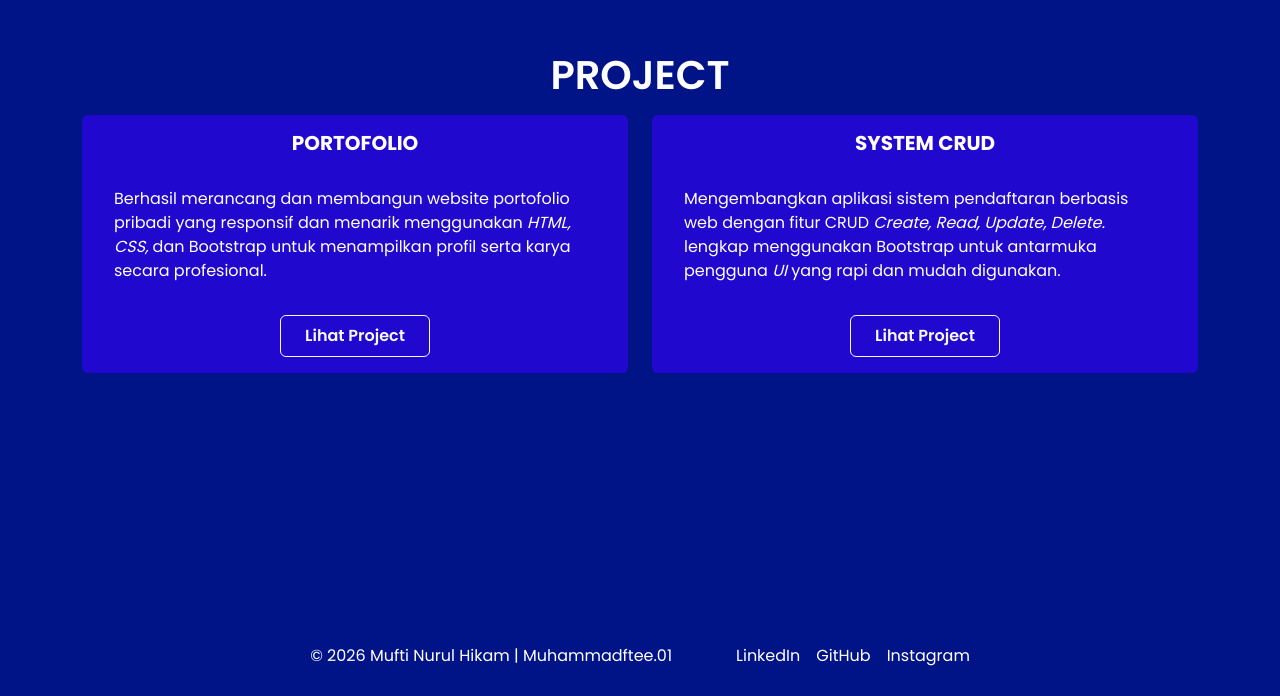
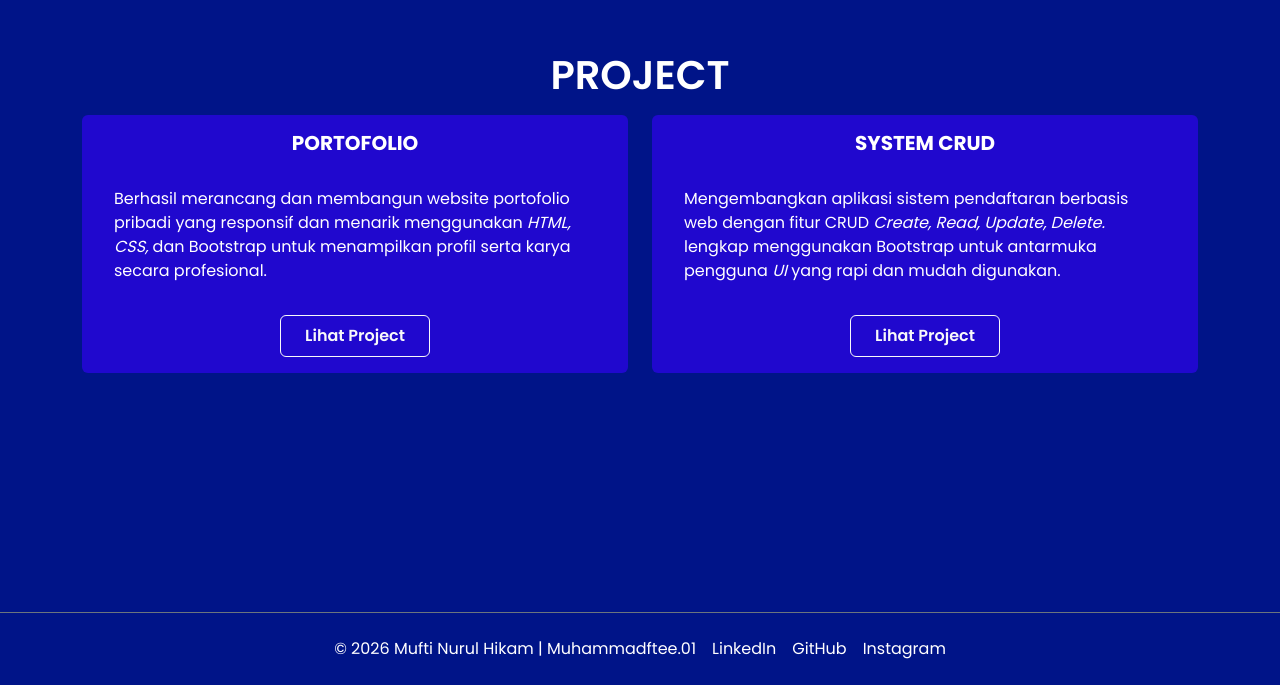
Before and after one commit to muhammadmuftee/personalportofolio, a plain HTML site: page index.html in a window 1280 px wide. Shown: the part 3244-3940 px from the top of the page. Drawn offline with nearby package versions, Linux system fonts and the light colour scheme.

Commit message:
Refactor index.html for portfolio website
Updated the HTML structure and content for the portfolio website, including navigation, sections for home, about, education, skills, and projects.

```diff
--- a/index.html
+++ b/index.html
@@ -231,7 +231,7 @@
     <div class="min-vh-100 d-flex align-items-center py-5" id="project">
       <div class="container">
         <h1 class="fw-semibold text-center mb-3">PROJECT</h1>
-        <div class="row">
+        <div class="row g-4">
           <div class="col-sm-6">
             <div class="card h-100">
               <div class="card-body d-flex flex-column">
@@ -278,18 +278,15 @@
 
     <!-- END PROJECT -->
 
-
-
-
-
-
-    <footer class="py-4 text-center text-white">
+   <footer class="py-4 text-center text-white border-top border-secondary">
       <div class="container">
-    <div class="d-flex justify-content-center gap-3 mt-2">
-      <p class="mb-1 me-5">&copy; 2026 Mufti Nurul Hikam | Muhammadftee.01</p>
+        <div class="d-flex flex-column flex-md-row justify-content-center align-items-center gap-3">
+          <p class="mb-0">&copy; 2026 Mufti Nurul Hikam | Muhammadftee.01</p>
+          <div class="d-flex gap-3">
             <a href="#" class="text-white text-decoration-none">LinkedIn</a>
             <a href="#" class="text-white text-decoration-none">GitHub</a>
-      <a href="https://Instagram/muhammadmuftee.01" class="text-white text-decoration-none">Instagram</a>
+            <a href="https://instagram.com/muhammadmuftee.01" target="_blank" class="text-white text-decoration-none">Instagram</a>
+          </div>
         </div>
       </div>
     </footer>
```
Lines whose indentation alone changed are shown as unchanged.
